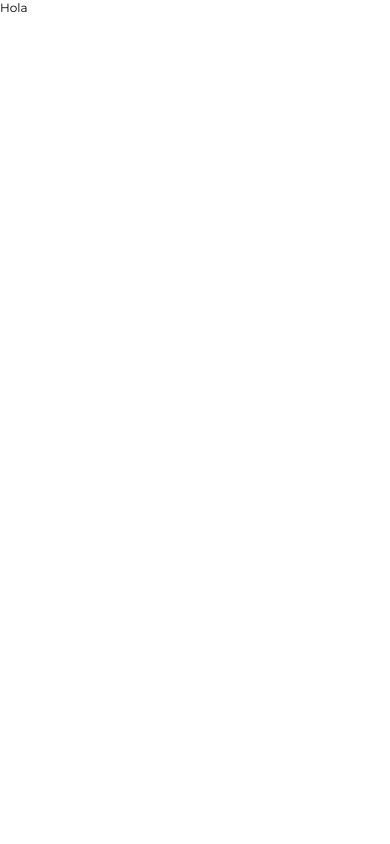
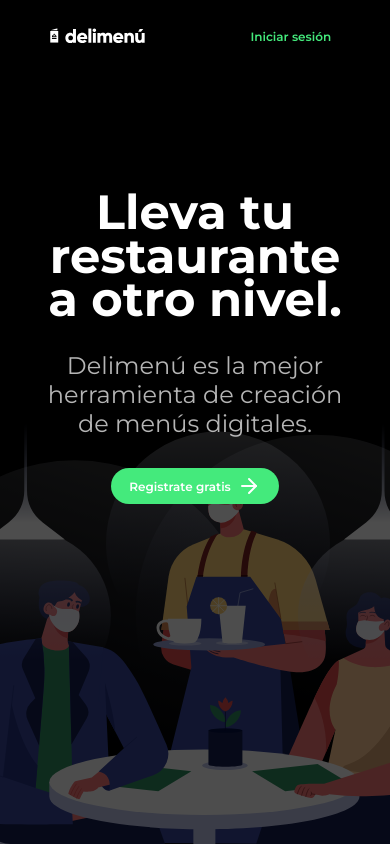
Before and after one commit to JuandaGarcia/menu-digital, a React (Create React App) app: page / in a window 390 px wide. Built offline with nearby package versions, Linux system fonts and the light colour scheme; no server answers; a web font is replaced by a local one.

Commit message:
landing page

```diff
--- /dev/null
+++ b/src/assets/css/pages/LandingPage.css
@@ -0,0 +1,98 @@
+.landing-container {
+	background: #000;
+	width: 100%;
+	display: grid;
+	grid-template-rows: auto 5fr 2fr;
+	height: 100vh;
+}
+
+.header-landing {
+	height: 5em;
+	display: flex;
+	align-items: center;
+	justify-content: space-between;
+	padding: 1.5em 25%;
+}
+
+.header-landing__logo {
+	height: 100%;
+	display: inline-block;
+}
+
+.header-landing__logo--img {
+	height: 100%;
+}
+
+.landing__button {
+	color: #fff;
+	background: #44ea7c;
+	border-radius: 25px;
+	padding: 0.6em 1.5em;
+	font-weight: 600;
+}
+
+.landing__button--header {
+	height: 100%;
+}
+
+.landing__button__main {
+	height: 3em;
+	margin-top: 2.5em;
+	display: flex;
+	align-items: center;
+	justify-content: space-between;
+	z-index: 10;
+}
+
+.landing__button--img {
+	margin-left: 0.5em;
+}
+
+.header-landing__login {
+	display: inline-block;
+	margin-right: 1em;
+	color: #44ea7c;
+	font-weight: 600;
+}
+
+.landing-container__main {
+	color: #fff;
+	display: flex;
+	flex-direction: column;
+	align-items: center;
+	justify-content: center;
+}
+
+.landing-container__main--h1 {
+	font-size: 6em;
+	text-align: center;
+	line-height: 0.9em;
+}
+
+.landing-container__main--p {
+	font-size: 2em;
+	color: #b5b5b5;
+	text-align: center;
+}
+
+.landing-container__illustration {
+	position: fixed;
+	width: 50em;
+	opacity: 0.3;
+	bottom: 0;
+	left: 50%;
+	transform: translate(-50%, 0);
+}
+
+@media screen and (max-width: 768px) {
+	.landing-container__main--h1 {
+		font-size: 4em;
+	}
+	.landing__button--header {
+		display: none;
+	}
+	.header-landing {
+		padding: 2em 12%;
+		height: 6em;
+	}
+}
--- /dev/null
+++ b/src/components/Auth.js
@@ -0,0 +1,30 @@
+import React, { useEffect, useState } from 'react'
+import app from '../firebaseConfig'
+
+export const AuthContext = React.createContext()
+
+export const AuthProvider = ({ children }) => {
+	const [currentUser, setCurrentUser] = useState(null)
+	const [pending, setPending] = useState(true)
+
+	useEffect(() => {
+		app.auth().onAuthStateChanged((user) => {
+			setCurrentUser(user)
+			setPending(false)
+		})
+	}, [])
+
+	if (pending) {
+		return null
+	}
+
+	return (
+		<AuthContext.Provider
+			value={{
+				currentUser,
+			}}
+		>
+			{children}
+		</AuthContext.Provider>
+	)
+}
--- /dev/null
+++ b/src/components/LandingPage.js
@@ -0,0 +1,60 @@
+import React from 'react'
+import { Link } from 'react-router-dom'
+import '../assets/css/pages/LandingPage.css'
+
+const LandingPage = () => {
+	return (
+		<div className="landing-container">
+			<header className="header-landing">
+				<Link className="header-landing__logo" to="/">
+					<img
+						className="header-landing__logo--img"
+						src="/img/logos/delimenu.svg"
+						alt="logo"
+					/>
+				</Link>
+				<div>
+					<Link className="header-landing__login" to="/login">
+						<div>Iniciar sesión</div>
+					</Link>
+					<Link
+						className="landing__button--header landing__button"
+						to="/register"
+					>
+						Registrate gratis
+					</Link>
+				</div>
+			</header>
+			<main className="landing-container__main">
+				<h1 className="landing-container__main--h1">
+					Lleva tu restaurante
+					<br />a otro nivel.
+				</h1>
+				<br />
+				<br />
+				<p className="landing-container__main--p">
+					Delimenú es la mejor herramienta de creación
+					<br />
+					de menús digitales.
+				</p>
+				<Link className="landing__button__main landing__button" to="/register">
+					<span>Registrate gratis</span>
+					<img
+						className="landing__button--img"
+						src="/img/icons/arrow-right.svg"
+						alt="→"
+					/>
+				</Link>
+			</main>
+			<div>
+				<img
+					className="landing-container__illustration"
+					src="/img/illustrations/landing.svg"
+					alt="Restaurant"
+				/>
+			</div>
+		</div>
+	)
+}
+
+export default LandingPage
--- a/src/components/Login.js
+++ b/src/components/Login.js
@@ -1,11 +1,14 @@
-import React, { useEffect, useState } from 'react'
+import React, { useEffect, useState, useContext } from 'react'
 import Loader from '../components/Loader'
-import { auth } from '../firebase'
+import app from '../firebaseConfig'
+import { AuthContext } from './Auth'
+import { Redirect } from 'react-router-dom'
 
 const Login = () => {
 	const [form, setValues] = useState({})
 	const [loading, setLoading] = useState(false)
 	const [errors, setErrors] = useState({})
+	const { currentUser } = useContext(AuthContext)
 
 	useEffect(() => {
 		document.title = 'Delimenú - Inicio de sesión'
@@ -25,11 +28,9 @@ const Login = () => {
 		document
 			.querySelectorAll('input')
 			.forEach((input) => (input.disabled = true))
-		auth
+		app
+			.auth()
 			.signInWithEmailAndPassword(form.email, form.password)
-			.then((userCredentials) => {
-				console.log(userCredentials)
-			})
 			.catch((err) => {
 				if (
 					err.code === 'auth/user-not-found' ||
@@ -43,12 +44,15 @@ const Login = () => {
 						unexpected: true,
 					})
 				}
-				console.log(err)
 			})
 		document
 			.querySelectorAll('input')
 			.forEach((input) => (input.disabled = false))
 		setLoading(false)
+	}
+
+	if (currentUser) {
+		return <Redirect to="/" />
 	}
 
 	return (
--- a/src/components/Register.js
+++ b/src/components/Register.js
@@ -1,11 +1,14 @@
-import React, { useEffect, useState } from 'react'
+import React, { useEffect, useState, useContext } from 'react'
 import Loader from '../components/Loader'
-import { auth } from '../firebase'
+import app from '../firebaseConfig'
+import { AuthContext } from './Auth'
+import { Redirect } from 'react-router-dom'
 
 const Login = () => {
 	const [form, setValues] = useState({})
 	const [loading, setLoading] = useState(false)
 	const [errors, setErrors] = useState({})
+	const { currentUser } = useContext(AuthContext)
 
 	useEffect(() => {
 		document.title = 'Delimenú - Registro'
@@ -26,7 +29,8 @@ const Login = () => {
 			.querySelectorAll('input')
 			.forEach((input) => (input.disabled = true))
 		if (form.password === form.confirmPassword) {
-			auth
+			app
+				.auth()
 				.createUserWithEmailAndPassword(form.email, form.password)
 				.then((userCredentials) => {
 					return userCredentials.user.updateProfile({
@@ -53,6 +57,10 @@ const Login = () => {
 			.querySelectorAll('input')
 			.forEach((input) => (input.disabled = false))
 		setLoading(false)
+	}
+
+	if (currentUser) {
+		return <Redirect to="/" />
 	}
 
 	return (
--- /dev/null
+++ b/src/components/UserPanel.js
@@ -0,0 +1,18 @@
+import React, { useContext } from 'react'
+import app from '../firebaseConfig'
+import { AuthContext } from './Auth'
+
+const UserPanel = () => {
+	const { currentUser } = useContext(AuthContext)
+	const logOut = () => {
+		app.auth().signOut()
+	}
+	return (
+		<div>
+			<button onClick={logOut}>salir</button>
+			<span>{currentUser.displayName}</span>
+		</div>
+	)
+}
+
+export default UserPanel
--- a/src/firebase.js
+++ b/src/firebaseConfig.js
@@ -2,7 +2,7 @@ import firebase from 'firebase/app'
 import 'firebase/auth'
 import 'firebase/firestore'
 
-var firebaseConfig = {
+const app = firebase.initializeApp({
 	apiKey: 'AIzaSyDobWGUvqg6xf8sKD2ytnILqMYwM5FYRPw',
 	authDomain: 'menu-digital-bc77f.firebaseapp.com',
 	databaseURL: 'https://menu-digital-bc77f.firebaseio.com',
@@ -11,9 +11,6 @@ var firebaseConfig = {
 	messagingSenderId: '285480922342',
 	appId: '1:285480922342:web:49c78a95b40984d5c91f27',
 	measurementId: 'G-95X8K43CRJ',
-}
+})
 
-firebase.initializeApp(firebaseConfig)
-
-export const auth = firebase.auth()
-export const firestore = firebase.firestore()
+export default app
--- a/src/pages/Home.js
+++ b/src/pages/Home.js
@@ -1,16 +1,19 @@
-import React, { useEffect } from 'react'
-import { auth } from '../firebase'
+import React, { useContext, useEffect } from 'react'
+import { AuthContext } from '../components/Auth'
+import UserPanel from '../components/UserPanel'
+import LandingPage from '../components/LandingPage'
 
 const Home = () => {
+	const { currentUser } = useContext(AuthContext)
+
 	useEffect(() => {
-		const user = auth.currentUser
-		if (user) {
-			console.log('Esta logueado')
-		} else {
-			console.log('No Esta logueado')
-		}
+		document.title = 'Delimenú - Home'
 	}, [])
-	return <div>Hola</div>
+
+	if (currentUser) {
+		return <UserPanel />
+	}
+	return <LandingPage />
 }
 
 export default Home
--- a/src/routes/App.js
+++ b/src/routes/App.js
@@ -1,5 +1,6 @@
 import React from 'react'
 import { BrowserRouter, Switch, Route } from 'react-router-dom'
+import { AuthProvider } from '../components/Auth'
 import Home from '../pages/Home'
 import Menu from '../pages/Menu'
 import LoginRegisterContainer from '../pages/LoginRegisterContainer'
@@ -7,6 +8,7 @@ import '../assets/css/index.css'
 
 const App = () => {
 	return (
+		<AuthProvider>
 			<BrowserRouter>
 				<Switch>
 					<Route exact path="/" component={Home} />
@@ -15,6 +17,7 @@ const App = () => {
 					<Route exact path="/menu/:restaurant" component={Menu} />
 				</Switch>
 			</BrowserRouter>
+		</AuthProvider>
 	)
 }
 
```
Also changed, not shown: public/img/icons/arrow-right.svg (added), public/img/illustrations/landing.svg (added). Lines whose indentation alone changed are shown as unchanged.
